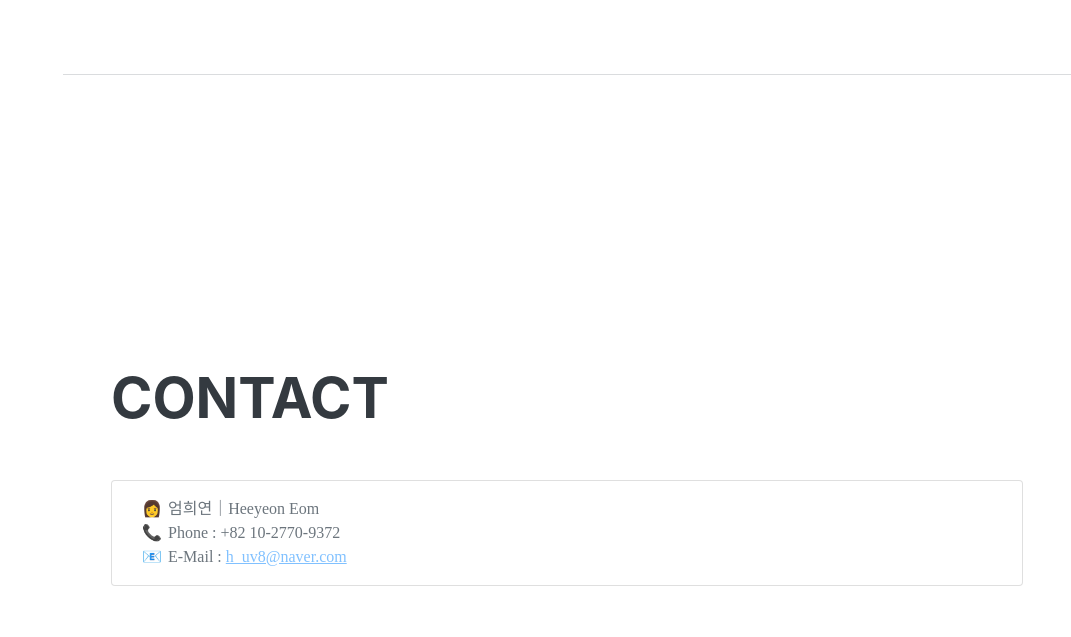
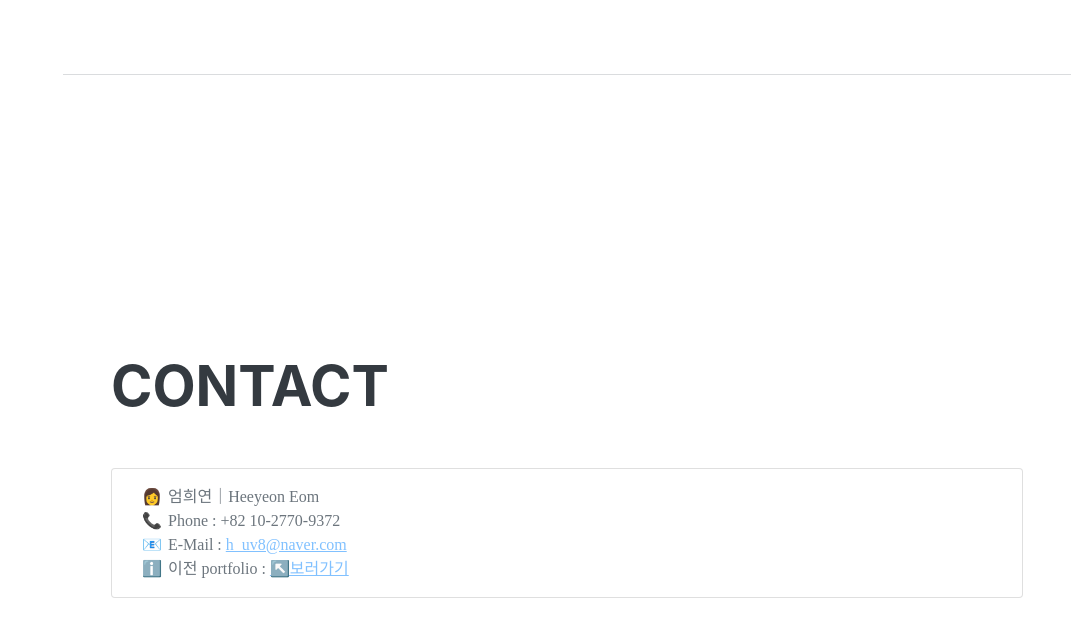
Before and after one commit to heeDevUniq/portfolio, a website: page index.html in a window 1280 px wide. Shown: the part 5597-6234 px from the top of the page, without its empty margins (209-1280 px from the left). Drawn offline with nearby package versions, Linux system fonts and the light colour scheme; a web font is replaced by a local one.

Commit message:
이전 포트폴리오 내용 추가

```diff
--- a/index.html
+++ b/index.html
@@ -180,6 +180,10 @@
                                 <span class="fa-li">📧</span>
                                 E-Mail : <a href="mailto:h_uv8@naver.com">h_uv8@naver.com</a>
                             </li>
+                            <li>
+                                <span class="fa-li">ℹ️</span>
+                                이전 portfolio : <a href="https://dev-hee.notion.site/Portfolio_-class-a075459ef7b248918d2f20f13e6109ed?pvs=74" target="_blank">↖️보러가기</a>
+                            </li>
                         </ul>
                     </div>
                 </div>
```
